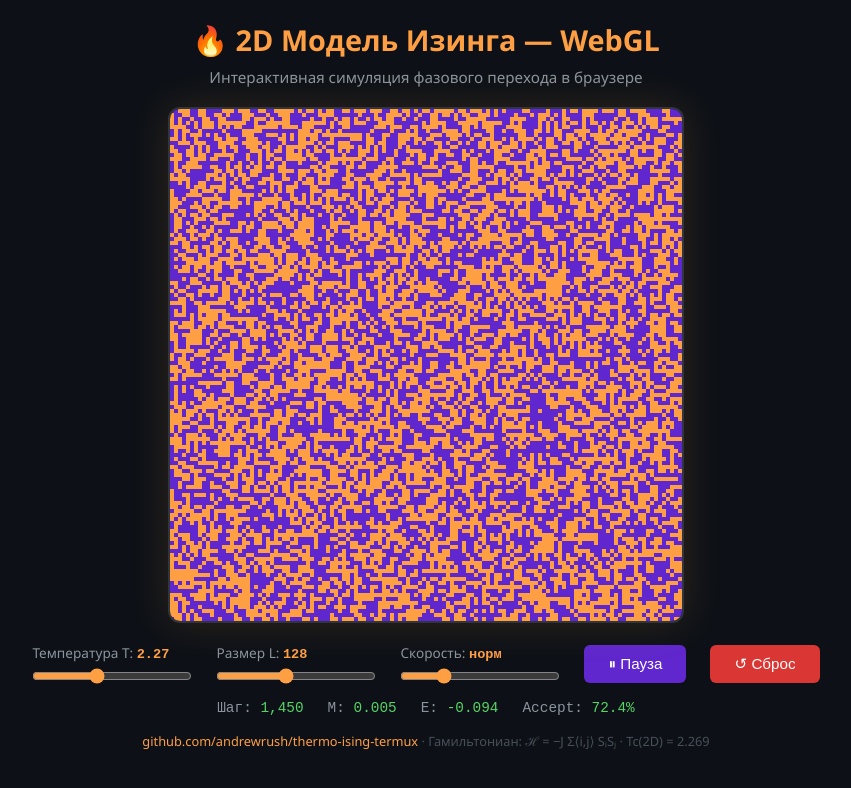
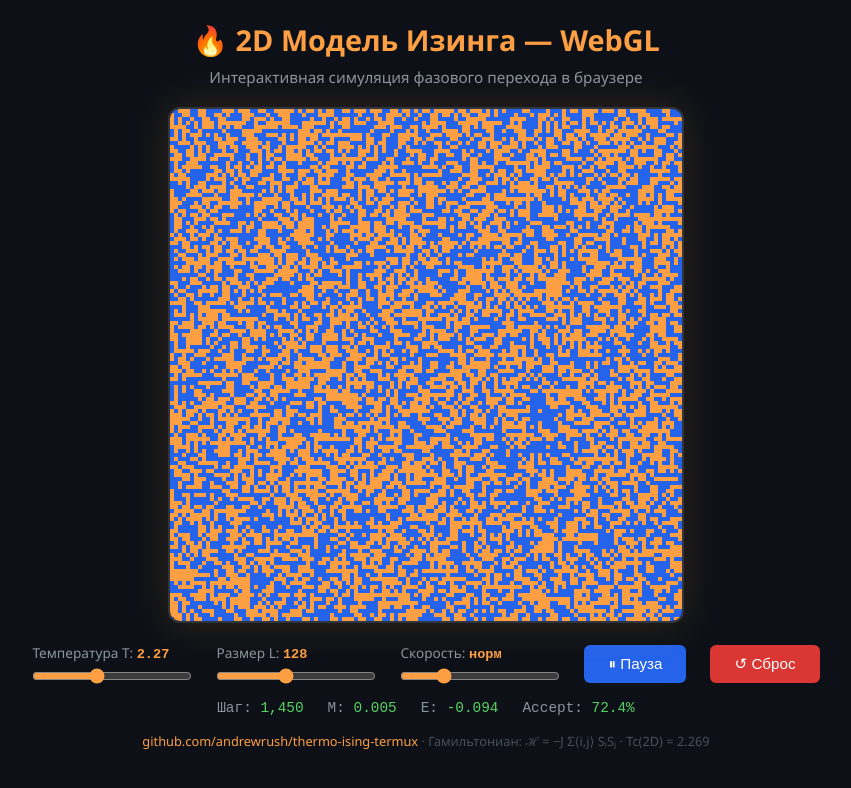
Before and after one commit to andrewrush/thermo-ising-termux, a plain HTML site: page ising_demo.html in a window 1280 px wide. Shown: the whole page, without its empty margins (214-1065 px from the left). Drawn offline with Linux system fonts and the light colour scheme.

Commit message:
ui: orange/blue color scheme

```diff
--- a/ising_demo.html
+++ b/ising_demo.html
@@ -57,8 +57,8 @@ button {
     transition: background 0.2s;
 }
 button:hover { background: #2ea043; }
-button#pauseBtn { background: #5f27cd; }
-button#pauseBtn:hover { background: #7b4fe0; }
+button#pauseBtn { background: #2563eb; }
+button#pauseBtn:hover { background: #3b82f6; }
 button#resetBtn { background: #da3633; }
 button#resetBtn:hover { background: #f85149; }
 #stats {
@@ -222,7 +222,7 @@ void main() {
     vec4 c = texture2D(u_tex, v_uv);
     // c.r = 1 for spin +1, c.r = 0 for spin -1
     vec3 up = vec3(1.0, 0.624, 0.263);    // #ff9f43 orange
-    vec3 down = vec3(0.373, 0.153, 0.804); // #5f27cd violet
+    vec3 down = vec3(0.145, 0.388, 0.922); // #2563eb blue
     vec3 col = mix(down, up, c.r);
     gl_FragColor = vec4(col, 1.0);
 }`;
```
Also changed, not shown: 1 other file.
